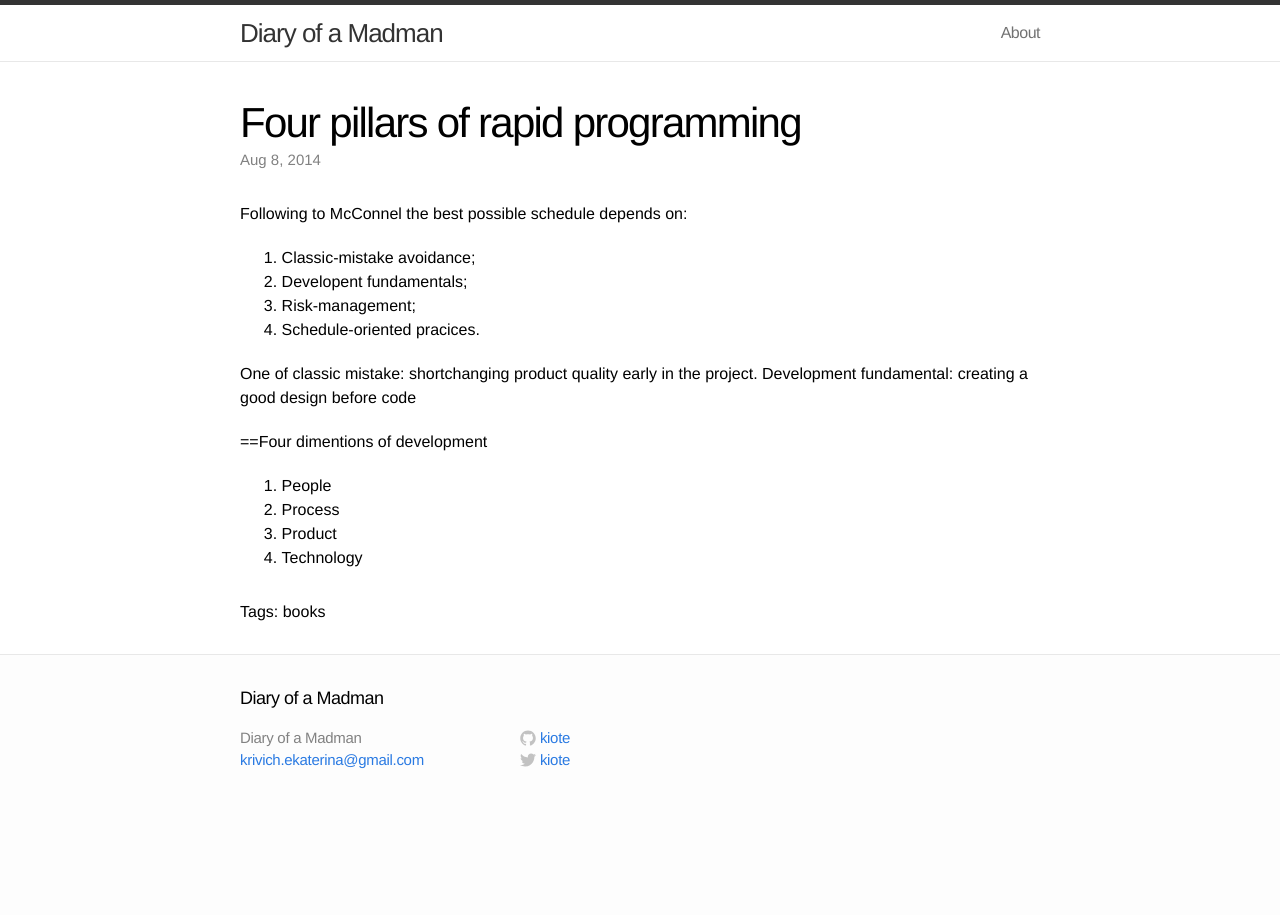
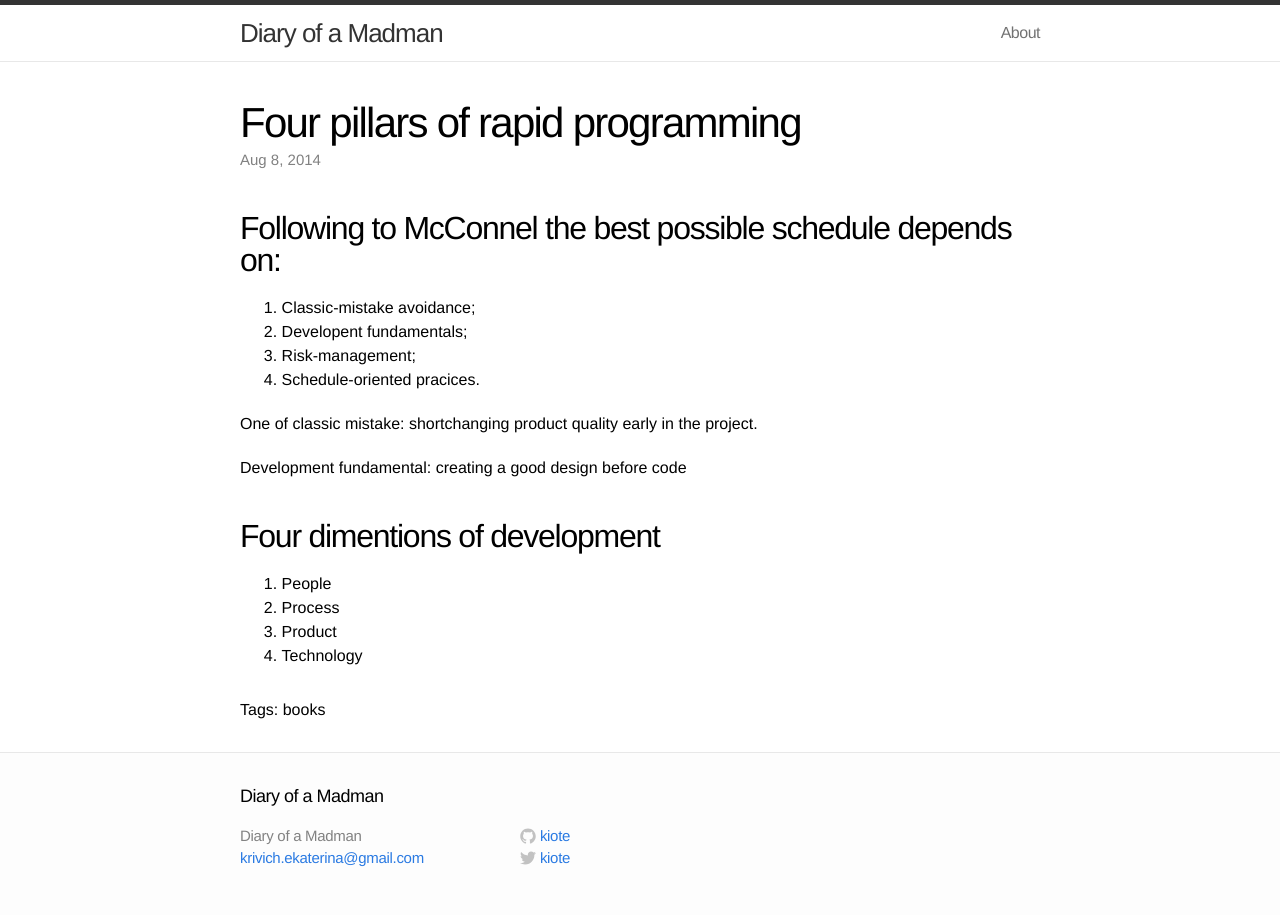
Before and after one commit to kiote/kiote.github.io, a Jekyll site: the page built from _posts/2014-08-08-four-pillars-of-rapid-development.markdown, in a window 1280 px wide. Built offline with Jekyll 4.4.1, drawn with Linux system fonts in a browser that asks for light colours.

```diff
--- a/_posts/2014-08-08-four-pillars-of-rapid-development.markdown
+++ b/_posts/2014-08-08-four-pillars-of-rapid-development.markdown
@@ -5,6 +5,7 @@ date:   2014-08-08 11:12:01
 tags: books
 ---
 Following to McConnel the best possible schedule depends on:
+---
 
 1. Classic-mistake avoidance;
 2. Developent fundamentals;
@@ -12,9 +13,11 @@ Following to McConnel the best possible schedule depends on:
 4. Schedule-oriented pracices.
 
 One of classic mistake: shortchanging product quality early in the project.
+
 Development fundamental: creating a good design before code
 
-==Four dimentions of development
+Four dimentions of development
+------------------------------
 
 1. People
 2. Process
```
